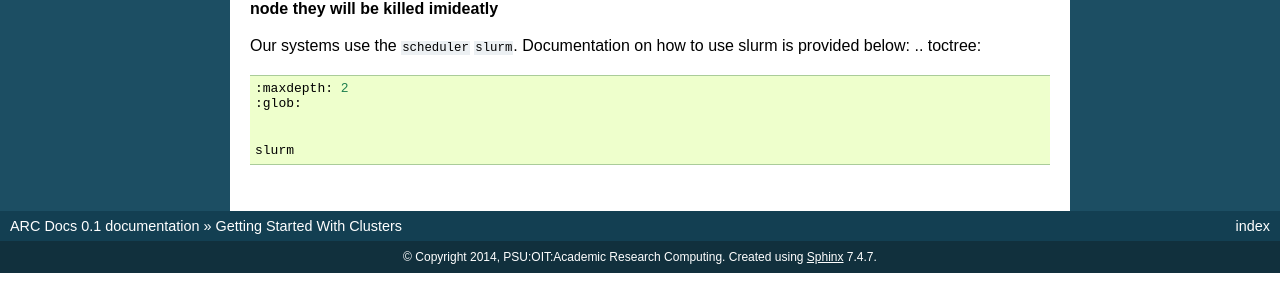
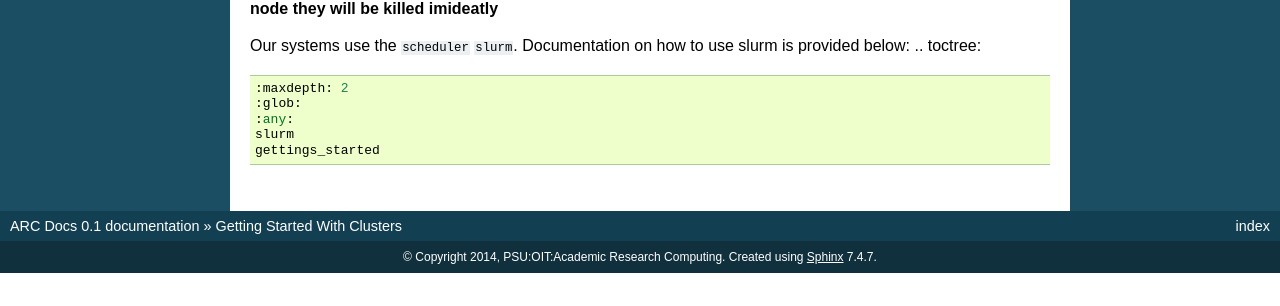
Before and after one commit to PSU-Research-Computing/psurc-docs, a Sphinx documentation site: the page built from source/getting_started/cluster_getting_started.rst, in a window 1280 px wide. Shown: the part 276-582 px from the top of the page. Built offline with Sphinx 7.4.7, drawn with Linux system fonts in a browser that asks for light colours.

Commit message:
Added :any: tag to cluster gs

```diff
--- a/source/getting_started/cluster_getting_started.rst
+++ b/source/getting_started/cluster_getting_started.rst
@@ -13,6 +13,6 @@ Our systems use the ``scheduler`` ``slurm``. Documentation on how to use slurm i
 .. toctree::
     :maxdepth: 2
     :glob:
-
-
+    :any:
     slurm
+    gettings_started
```
